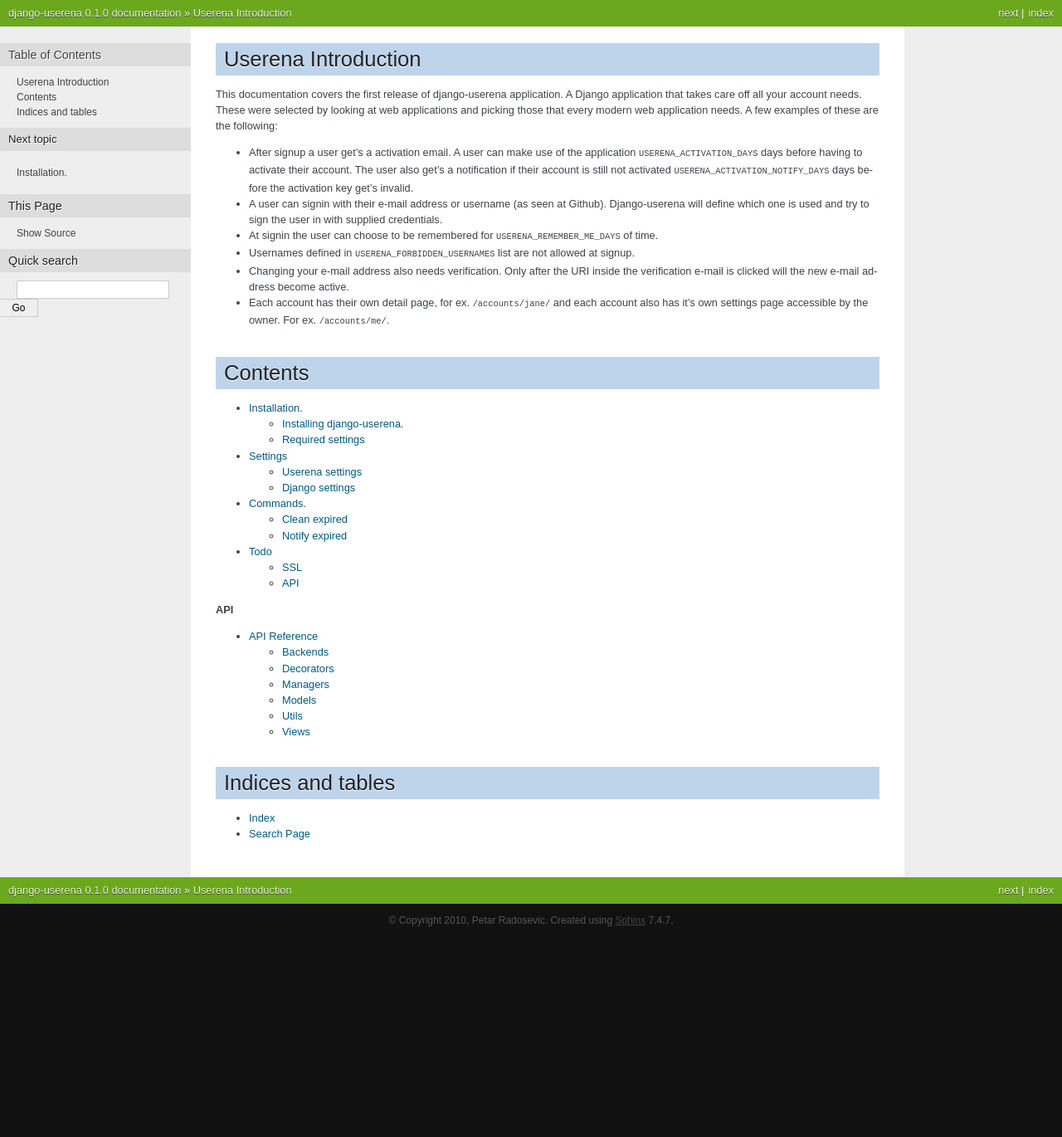
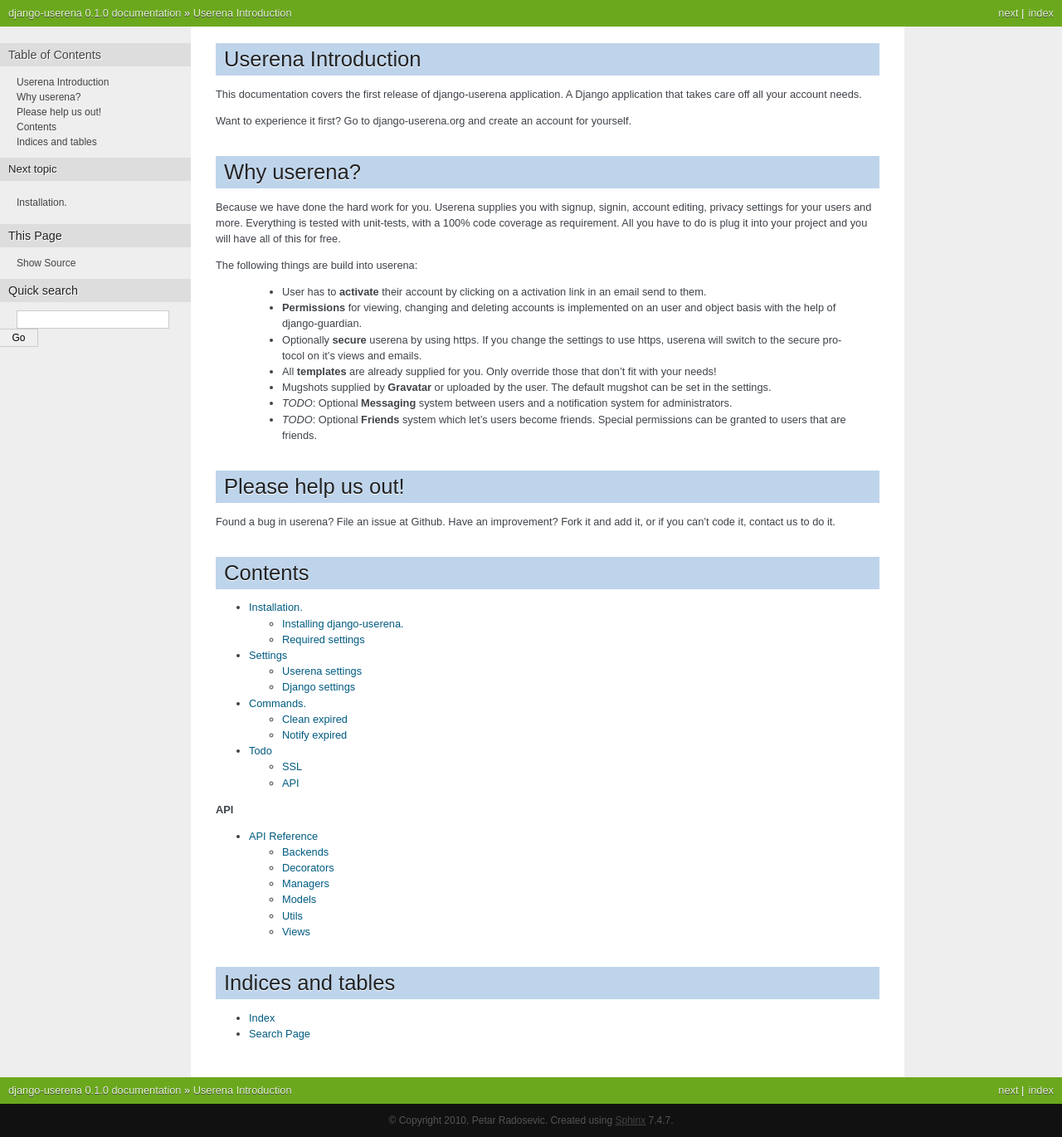
Before and after one commit to napster0125/django-ena-for-user, a Sphinx documentation site: the page built from docs/index.rst, in a window 1280 px wide. Shown: the whole page at 83% size. Built offline with Sphinx 7.4.7, drawn with Linux system fonts in a browser that asks for light colours; before the commit the page ends 1129 px from its top, so only the background shows below that.

Commit message:
Changed intro documentation

```diff
--- a/docs/index.rst
+++ b/docs/index.rst
@@ -7,33 +7,48 @@
 ====================
 
 This documentation covers the first release of django-userena application. A
-Django application that takes care off all your account needs. These were
-selected by looking at web applications and picking those that every modern web
-application needs. A few examples of these are the following:
+Django application that takes care off all your account needs.
 
-* After signup a user get's a activation email. A user can make use of the
-  application ``USERENA_ACTIVATION_DAYS`` days before having to activate their
-  account.  The user also get's a notification if their account is still not
-  activated ``USERENA_ACTIVATION_NOTIFY_DAYS`` days before the activation
-  key get's invalid.
+Want to experience it first? Go to django-userena.org and create an account for
+yourself.
 
-* A user can signin with their e-mail address or username (as seen at Github).
-  Django-userena will define which one is used and try to sign the user in with
-  supplied credentials.
+Why userena?
+================
 
-* At signin the user can choose to be remembered for
-  ``USERENA_REMEMBER_ME_DAYS`` of time.
+Because we have done the hard work for you. Userena supplies you with signup,
+signin, account editing, privacy settings for your users and more. Everything
+is tested with unit-tests, with a 100% code coverage as requirement. All you
+have to do is plug it into your project and you will have all of this for free.
 
-* Usernames defined in ``USERENA_FORBIDDEN_USERNAMES`` list are not allowed at
-  signup.
+The following things are build into userena:
 
-* Changing your e-mail address also needs verification. Only after the URI
-  inside the verification e-mail is clicked will the new e-mail address become
-  active.
+    - User has to **activate** their account by clicking on a activation link
+      in an email send to them.
 
-* Each account has their own detail page, for ex. ``/accounts/jane/`` and each
-  account also has it's own settings page accessible by the owner. For ex.
-  ``/accounts/me/``.
+    - **Permissions** for viewing, changing and deleting accounts is
+      implemented on an user and object basis with the help of django-guardian.
+
+    - Optionally **secure** userena by using https. If you change the settings
+      to use https, userena will switch to the secure protocol on it's views
+      and emails.
+
+    - All **templates** are already supplied for you. Only override those that
+      don't fit with your needs!
+
+    - Mugshots supplied by **Gravatar** or uploaded by the user. The default
+      mugshot can be set in the settings.
+
+    - *TODO*: Optional **Messaging** system between users and a notification
+      system for administrators.
+
+    - *TODO*: Optional **Friends** system which let's users become friends.
+      Special permissions can be granted to users that are friends.
+
+Please help us out!
+===================
+
+Found a bug in userena? File an issue at Github. Have an improvement? Fork it
+and add it, or if you can't code it, contact us to do it.
 
 Contents
 ========
```
